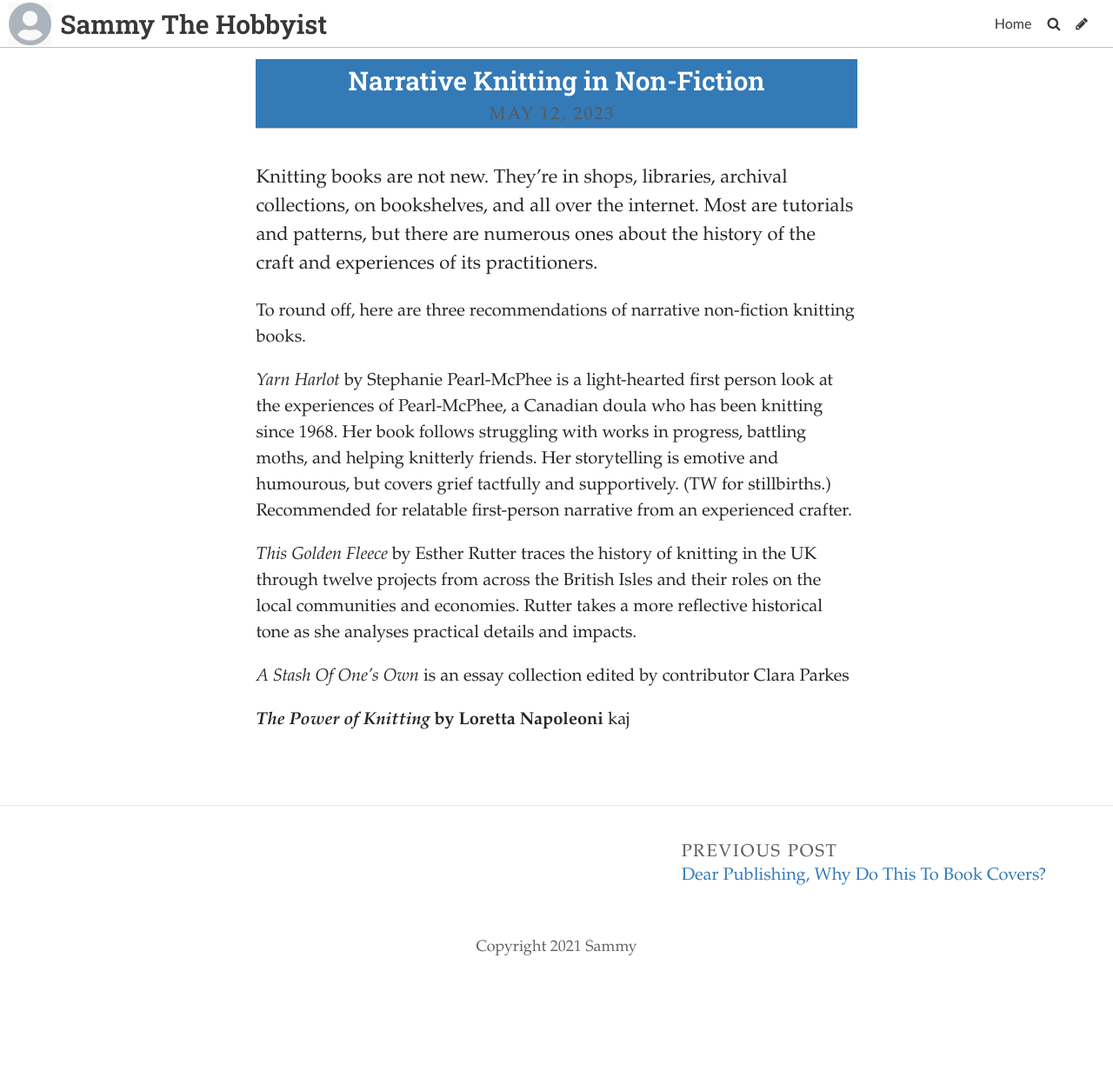
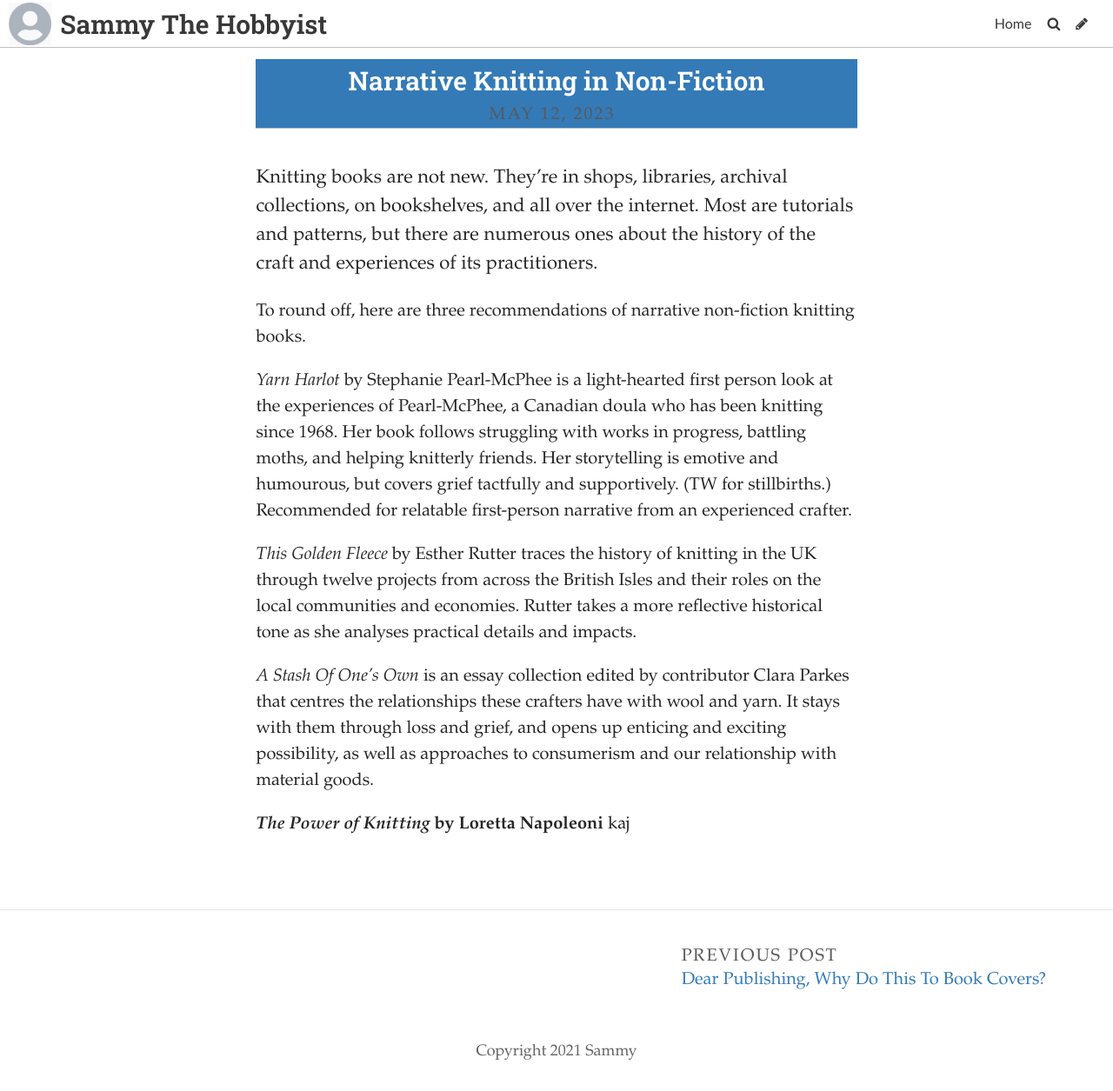
Before and after one commit to SammySpinsAYarn/Blog, a Jekyll site: the page built from _posts/2023-05-11-narrative-knitting-in-non-fiction.md, in a window 1280 px wide. Shown: the whole page at 87% size. Built offline with Jekyll 4.4.1, drawn with Linux system fonts in a browser that asks for light colours; some web fonts are replaced; before the commit the page ends 1135 px from its top, so only the background shows below that.

Commit message:
Update Post “2023-05-11-narrative-knitting-in-non-fiction”

```diff
--- a/_posts/2023-05-11-narrative-knitting-in-non-fiction.md
+++ b/_posts/2023-05-11-narrative-knitting-in-non-fiction.md
@@ -13,6 +13,6 @@ T﻿o round off, here are three recommendations of narrative non-fiction knittin
 
 *T﻿his Golden Fleece* by Esther Rutter traces the history of knitting in the UK through twelve projects from across the British Isles and their roles on the local communities and economies. Rutter takes a more reflective historical tone as she analyses practical details and impacts.
 
-*A﻿ Stash Of One's Own* is an essay collection edited by contributor Clara Parkes
+*A﻿ Stash Of One's Own* is an essay collection edited by contributor Clara Parkes that centres the relationships these crafters have with wool and yarn. It stays with them through loss and grief, and opens up enticing and exciting possibility, as well as approaches to consumerism and our relationship with material goods.
 
 ***T﻿he Power of Knitting* by Loretta Napoleoni** kaj
```
